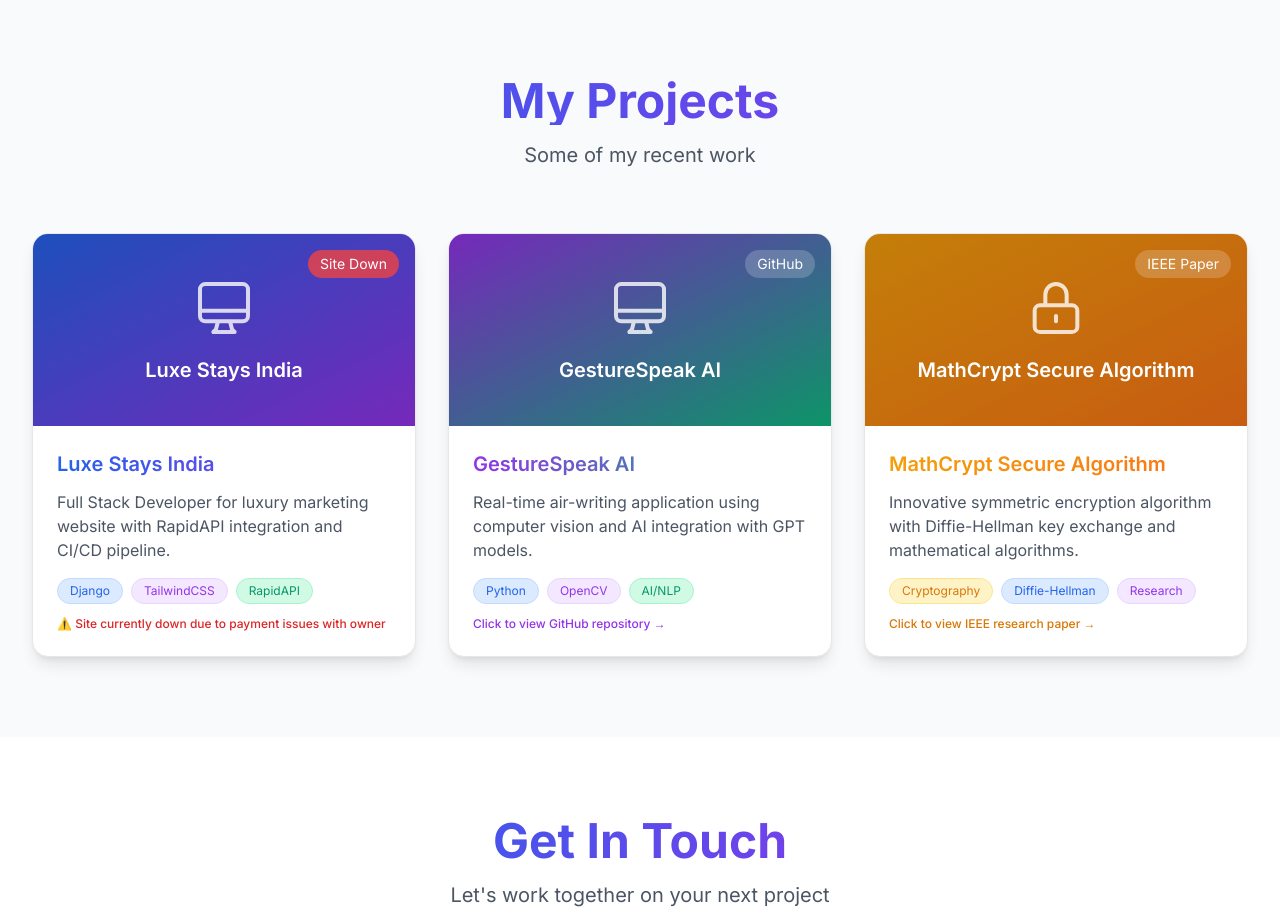
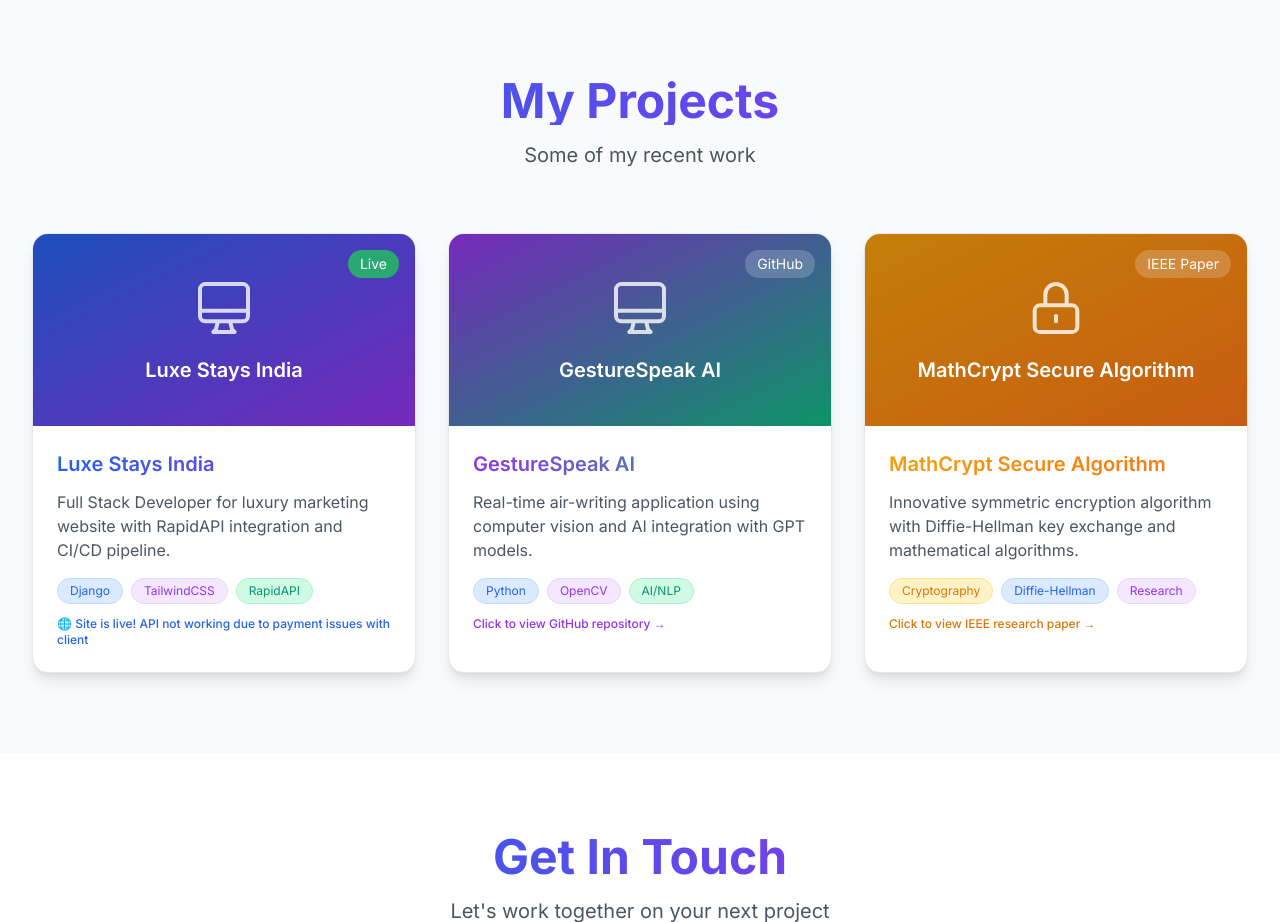
Before and after one commit to ManmeetSingh28603/Portfolio, a Django app: page / in a window 1280 px wide. Shown: the part 1698-2620 px from the top of the page. Run offline with Django 5.2, Linux system fonts and the light colour scheme; some libraries are stand-ins or nearby versions.

Commit message:
Update LuxeStays project: change status to live and update Vercel link

```diff
--- a/portfolio/templates/portfolio/sections/projects.html
+++ b/portfolio/templates/portfolio/sections/projects.html
@@ -10,7 +10,7 @@
         </div>
         <div class="grid md:grid-cols-2 lg:grid-cols-3 gap-8">
             <!-- Project Card 1 -->
-            <a href="https://www.luxestaysindia.com/" target="_blank" rel="noopener noreferrer"
+            <a href="https://luxe-stays-git-vercel-manmeetsingh28603s-projects.vercel.app/" target="_blank" rel="noopener noreferrer"
                 class="group bg-white dark:bg-slate-800 rounded-2xl overflow-hidden border border-gray-200 dark:border-slate-700 hover:border-blue-500 transition-all duration-300 transform hover:-translate-y-2 hover:shadow-2xl shadow-lg animate-slide-up block">
                 <div class="relative h-48 bg-gradient-to-br from-blue-600 to-purple-600 overflow-hidden">
                     <div class="absolute inset-0 bg-black/20 group-hover:bg-black/10 transition-all duration-300"></div>
@@ -26,8 +26,8 @@
                         </div>
                     </div>
                     <div
-                        class="absolute top-4 right-4 bg-red-500/80 backdrop-blur-sm rounded-full px-3 py-1 text-sm text-white">
-                        Site Down
+                        class="absolute top-4 right-4 bg-green-500/80 backdrop-blur-sm rounded-full px-3 py-1 text-sm text-white">
+                        Live
                     </div>
                 </div>
                 <div class="p-6">
@@ -46,8 +46,7 @@
                         <span
                             class="bg-emerald-100 dark:bg-emerald-900/30 text-emerald-600 dark:text-emerald-400 text-xs px-3 py-1 rounded-full border border-emerald-200 dark:border-emerald-800">RapidAPI</span>
                     </div>
-                    <p class="text-red-600 dark:text-red-400 text-xs font-medium">⚠️ Site currently down due to payment
-                        issues with owner</p>
+                    <p class="text-blue-600 dark:text-blue-400 text-xs font-medium">🌐 Site is live! API not working due to payment issues with client</p>
                 </div>
             </a>
 
```
